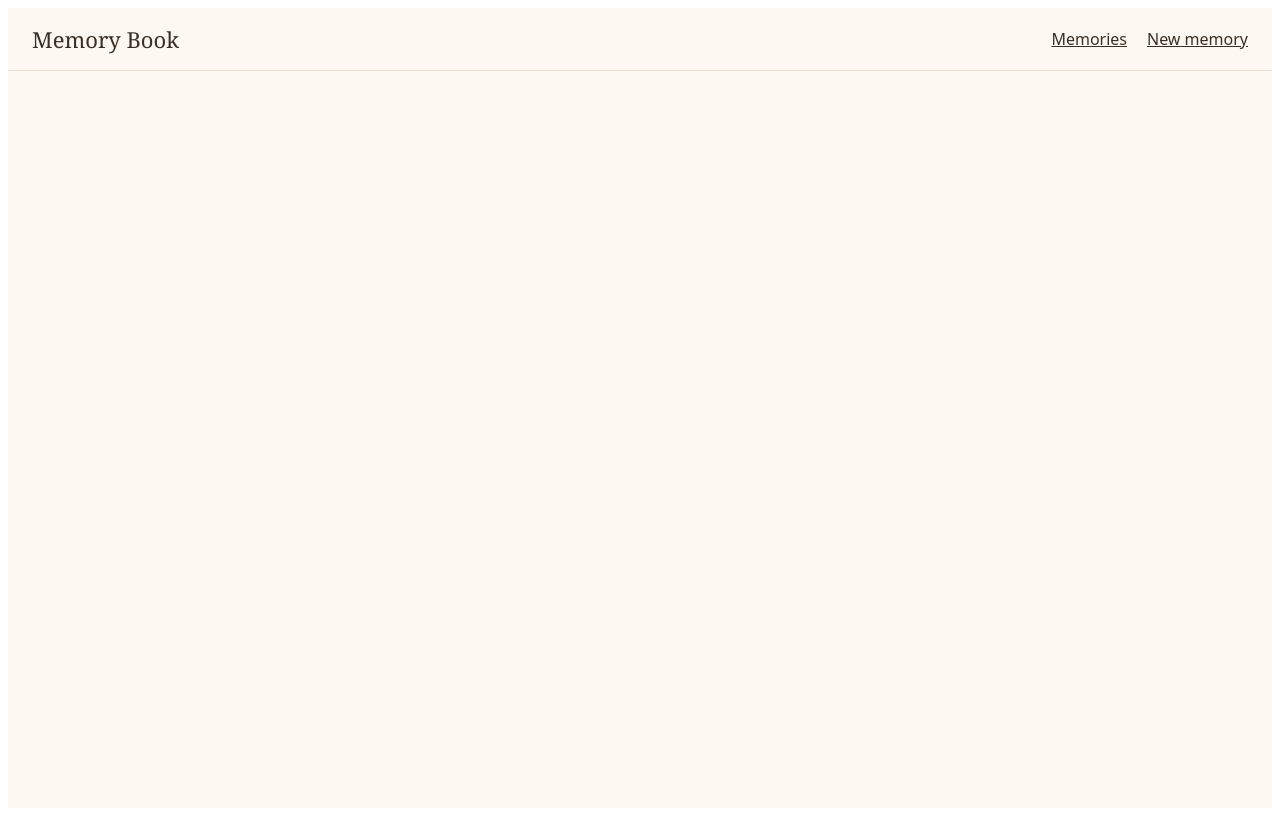
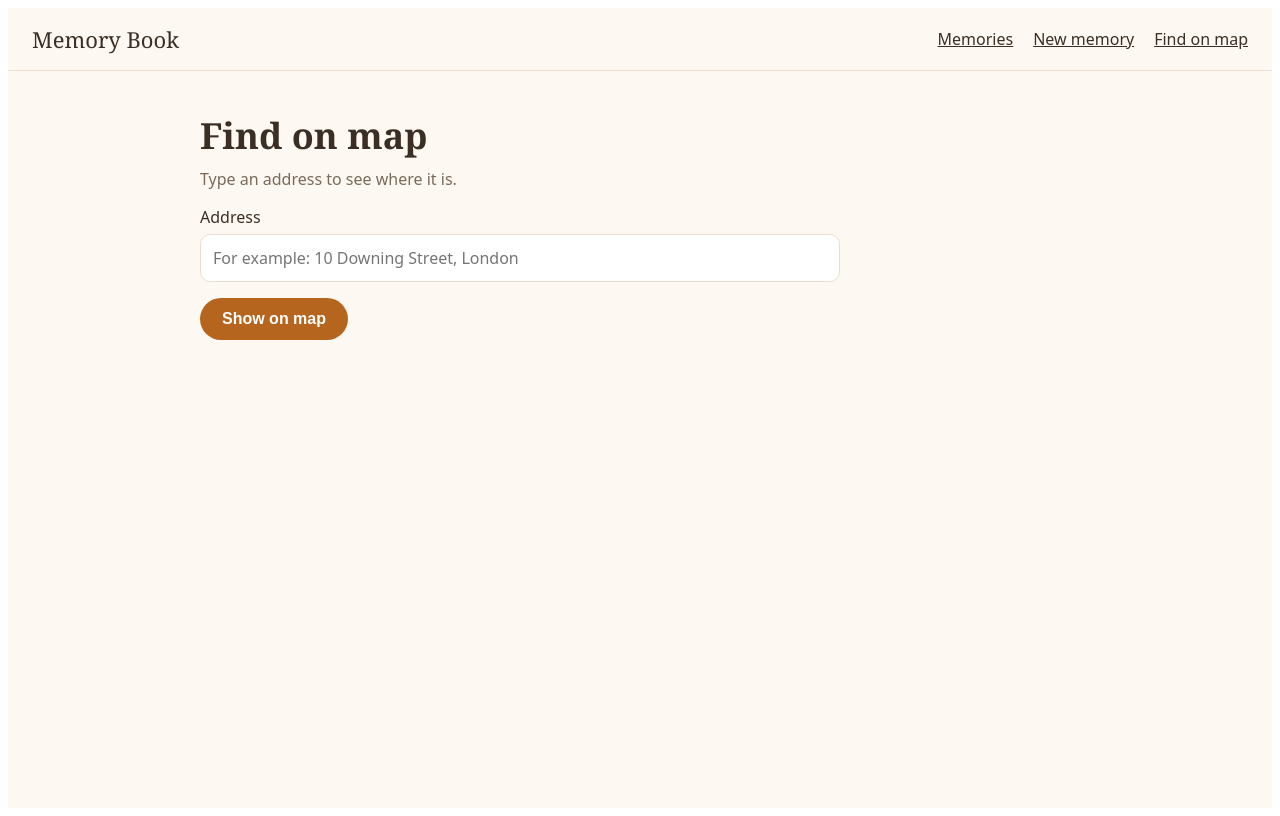
Before and after one commit to skill-in-projects/6af219bdfddedc9ce8f0844f, a React (Vite) app: page /#/map in a window 1280 px wide. Built offline with nearby package versions, Linux system fonts and the light colour scheme; no server answers.

Commit message:
agent: Add a page where I type an address and see it on a map image.

```diff
--- a/src/App.jsx
+++ b/src/App.jsx
@@ -3,6 +3,7 @@ import { HashRouter, Link, Route, Routes } from 'react-router-dom'
 import Home from './pages/Home.jsx'
 import Memories from './pages/Memories.jsx'
 import NewMemory from './pages/NewMemory.jsx'
+import FindOnMap from './pages/FindOnMap.jsx'
 import { sampleMemories } from './data.js'
 import { colors } from './components/theme.js'
 
@@ -37,6 +38,9 @@ export default function App() {
             <Link to="/new" style={{ color: colors.ink }}>
               New memory
             </Link>
+            <Link to="/map" style={{ color: colors.ink }}>
+              Find on map
+            </Link>
           </div>
         </nav>
 
@@ -44,6 +48,7 @@ export default function App() {
           <Route path="/" element={<Home memories={memories} />} />
           <Route path="/memories" element={<Memories memories={memories} />} />
           <Route path="/new" element={<NewMemory onAdd={addMemory} />} />
+          <Route path="/map" element={<FindOnMap />} />
         </Routes>
       </div>
     </HashRouter>
--- /dev/null
+++ b/src/pages/FindOnMap.jsx
@@ -0,0 +1,89 @@
+import { useState } from 'react'
+import { buttonStyle, colors } from '../components/theme.js'
+
+const inputStyle = {
+  width: '100%',
+  boxSizing: 'border-box',
+  padding: 12,
+  borderRadius: 10,
+  border: `1px solid ${colors.line}`,
+  fontSize: 16,
+  fontFamily: 'inherit',
+  background: colors.card,
+  color: colors.ink,
+}
+
+function apiUrl(path) {
+  return `${window.CONFIG?.API_URL ?? ''}${path}`
+}
+
+export default function FindOnMap() {
+  const [address, setAddress] = useState('')
+  const [place, setPlace] = useState(null)
+  const [message, setMessage] = useState('')
+  const [loading, setLoading] = useState(false)
+
+  async function handleSubmit(event) {
+    event.preventDefault()
+    const query = address.trim()
+    setPlace(null)
+    setMessage('')
+    if (!query) {
+      setMessage('Please type an address.')
+      return
+    }
+
+    setLoading(true)
+    try {
+      const response = await fetch(apiUrl(`/api/maps/locate?address=${encodeURIComponent(query)}`))
+      const data = await response.json()
+      if (data.status === 'ok') {
+        setPlace(data)
+      } else {
+        setMessage(data.message)
+      }
+    } catch {
+      setMessage('Could not reach the map service. Please try again.')
+    } finally {
+      setLoading(false)
+    }
+  }
+
+  return (
+    <main style={{ maxWidth: 880, margin: '0 auto', padding: '40px 24px' }}>
+      <h1 style={{ fontFamily: 'Georgia, serif', fontSize: 36, margin: '0 0 8px' }}>Find on map</h1>
+      <p style={{ color: colors.muted, margin: '0 0 16px' }}>Type an address to see where it is.</p>
+
+      <form onSubmit={handleSubmit} style={{ display: 'grid', gap: 16, maxWidth: 640 }}>
+        <label style={{ display: 'grid', gap: 6 }}>
+          Address
+          <input
+            style={inputStyle}
+            placeholder="For example: 10 Downing Street, London"
+            value={address}
+            onChange={(e) => setAddress(e.target.value)}
+          />
+        </label>
+        <div>
+          <button type="submit" style={buttonStyle} disabled={loading}>
+            {loading ? 'Searching...' : 'Show on map'}
+          </button>
+        </div>
+      </form>
+
+      {message && <p style={{ color: '#b91c1c', margin: '16px 0 0' }}>{message}</p>}
+
+      {place && (
+        <section style={{ marginTop: 24, display: 'grid', gap: 12 }}>
+          <p style={{ margin: 0, fontWeight: 600 }}>{place.address}</p>
+          <img
+            src={apiUrl(`/api/maps/image?lat=${place.lat}&lng=${place.lng}`)}
+            alt={`Map of ${place.address}`}
+            onError={() => setMessage('The map image could not be loaded right now.')}
+            style={{ width: '100%', maxWidth: 600, borderRadius: 16, border: `1px solid ${colors.line}` }}
+          />
+        </section>
+      )}
+    </main>
+  )
+}
```
Also changed, not shown: public/skillin.json (added, +10 -0 lines), 1 other file (tests, documents, lock files or other folders).
